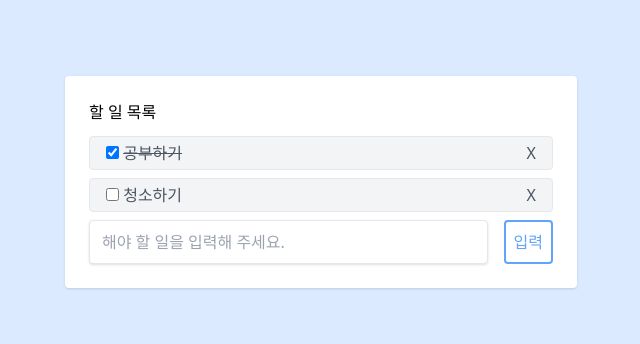
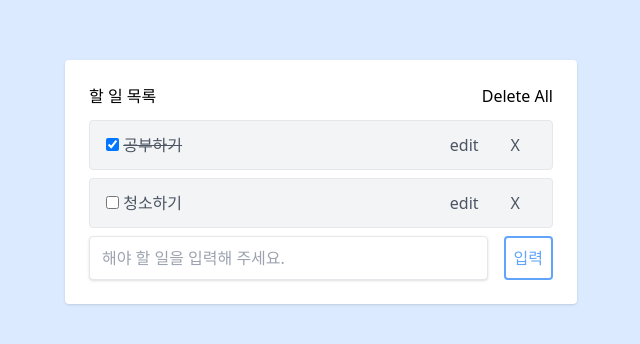
Before and after one commit to syoon0624/TODO-React, a React (Create React App) app: page / in a window 1280 px wide. Shown: the part 218-562 px from the top of the page, without its empty margins (319-959 px from the left). Built offline with nearby package versions, Linux system fonts and the light colour scheme.

Commit message:
todo 기본 기능 작업 완성

```diff
--- a/src/App.js
+++ b/src/App.js
@@ -29,11 +29,16 @@ export default function App() {
     setValue('');
   };
 
+  const handleRemoveClick = () => {
+    setTodoData([]);
+  };
+
   return (
     <div className="flex items-center justify-center w-screen h-screen bg-blue-100">
       <div className="w-full p-6 m-4 bg-white rounded shadow md:w-3/4 md:max-w-lg lg:w-3/4 lg:max-w-lg">
         <div className="flex justify-between mb-3">
           <h1>할 일 목록</h1>
+          <button onClick={handleRemoveClick}>Delete All</button>
         </div>
         <Lists todoData={todoData} setTodoData={setTodoData} />
         <Form handleSubmit={handleSubmit} value={value} setValue={setValue} />
--- a/src/components/Form.js
+++ b/src/components/Form.js
@@ -1,6 +1,7 @@
 import React from 'react';
 
 const Form = React.memo(({ handleSubmit, value, setValue }) => {
+  console.log('Form');
   const handleChange = (e) => {
     setValue(e.target.value);
   };
--- a/src/components/List.js
+++ b/src/components/List.js
@@ -1,7 +1,10 @@
-import React from 'react';
+import React, { useState } from 'react';
 
 const List = React.memo(
   ({ id, title, completed, todoData, setTodoData, provided, snapshot }) => {
+    const [isEditing, setIsEditing] = useState(false);
+    const [editedTitle, setEditedTitle] = useState(title);
+
     const handleClick = (id) => {
       let newTodoData = todoData.filter((data) => data.id !== id);
       setTodoData(newTodoData);
@@ -16,6 +19,30 @@ const List = React.memo(
       });
       setTodoData(newTodoData);
     };
+    if (isEditing) {
+      return (
+        <div className="flex items-center justify-between w-full px-4">
+          <form>
+            <input
+              className="w-full px-3 py-2 mr-4 text-gray-500"
+              value={editedTitle}
+              autoFocus
+            />
+            <div className="items-center">
+              <button
+                className="float-right px-4 py-2"
+                onClick={() => setIsEditing(false)}
+              >
+                X
+              </button>
+              <button type="submit" className="float-right px-4 py-2">
+                save
+              </button>
+            </div>
+          </form>
+        </div>
+      );
+    } else {
       return (
         <div
           key={id}
@@ -37,11 +64,23 @@ const List = React.memo(
             </span>
           </div>
           <div className="items-center">
-          <button onClick={() => handleClick(id)}>X</button>
+            <button
+              className="float-right px-4 py-2"
+              onClick={() => handleClick(id)}
+            >
+              X
+            </button>
+            <button
+              className="float-right px-4 py-2"
+              onClick={() => setIsEditing(true)}
+            >
+              edit
+            </button>
           </div>
         </div>
       );
     }
+  }
 );
 
 export default List;
```
Lines whose indentation alone changed are shown as unchanged.
